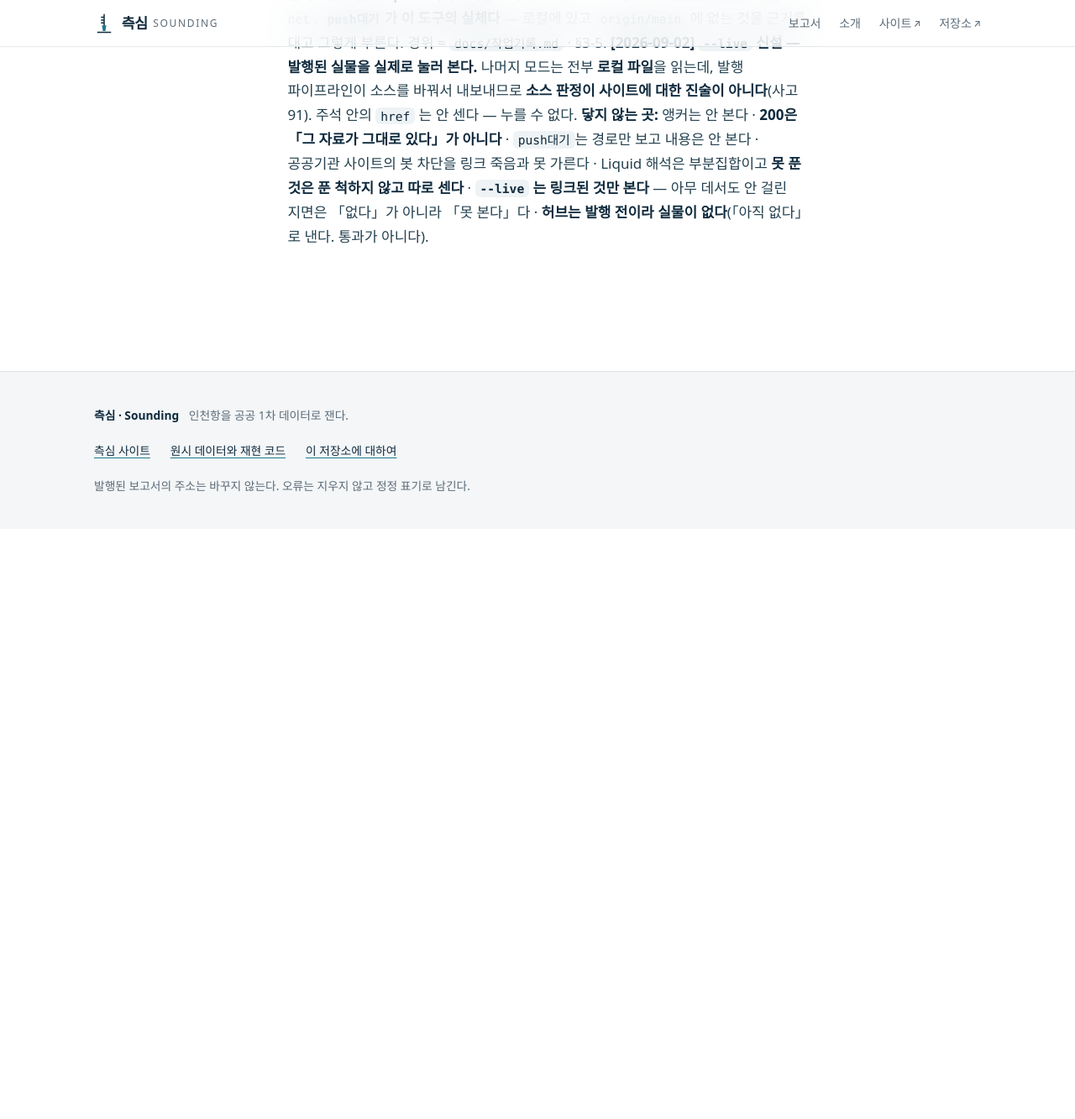
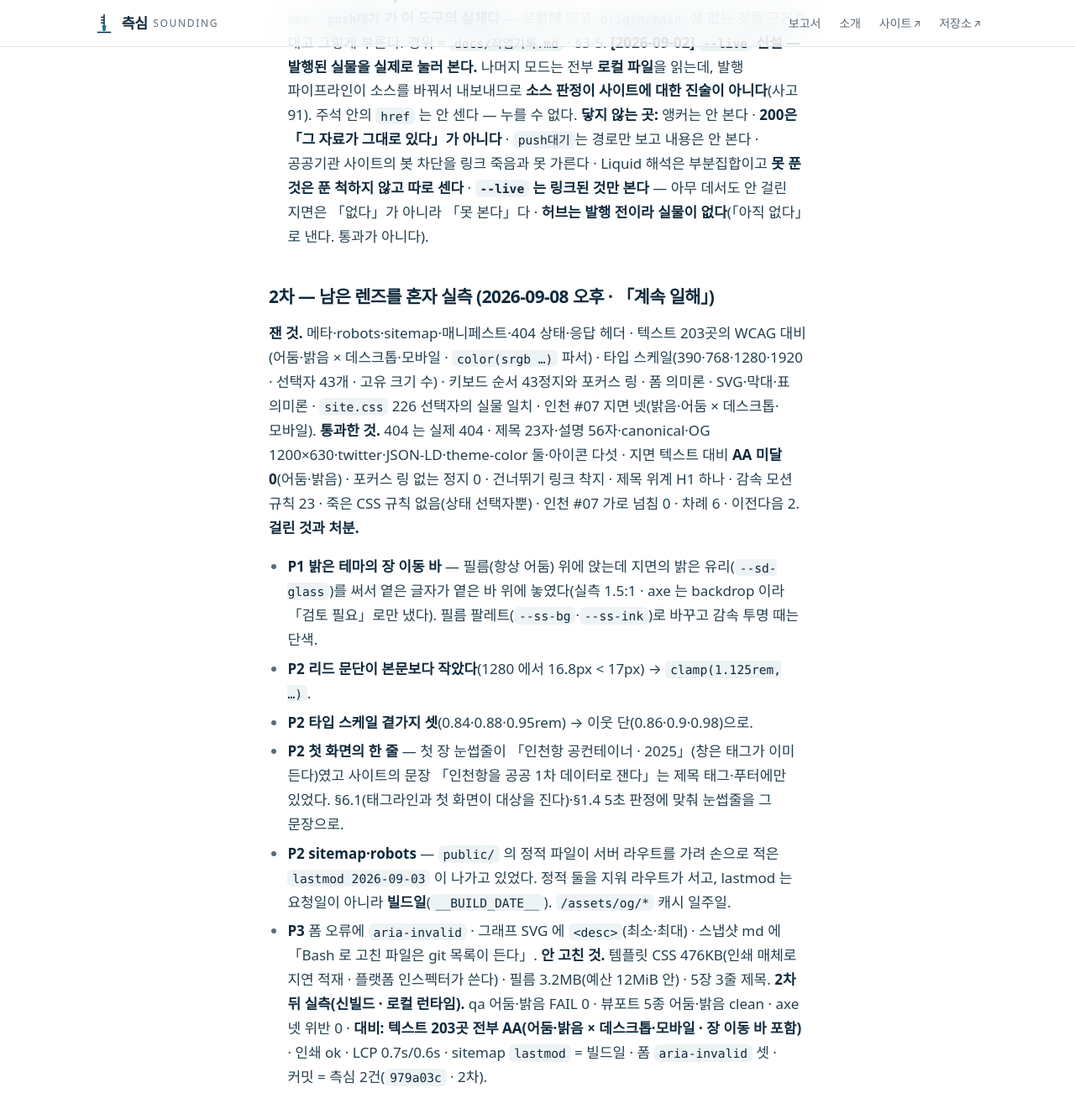
Before and after one commit to jisangj03-dev/incheon-port-analysis, a Jekyll site: the page built from docs/작업기록.md, in a window 1280 px wide and 1400 px high, scrolled down 67049 px. Shown: the top 1333 px of the window at 84% size. Built offline with Jekyll 4.4.1, drawn with Linux system fonts in a browser that asks for light colours; some web fonts are replaced; our own code applies the rules of GitHub Pages for plain Markdown files; before the commit the page ends 67679 px from its top, so only the background shows below that.

Commit message:
docs(작업기록·STATUS)·analysis(session_snapshot): 2차 실측 결과(대비 203곳 AA · 밝은 테마 장 이동 바) · 스냅샷 md 에 Bash 편집 안내
Co-Authored-By: Claude Fable 5.1 <noreply@anthropic.com>

```diff
--- a/analysis/session_snapshot.py
+++ b/analysis/session_snapshot.py
@@ -231,7 +231,7 @@ def render(snap, live=None):
         L.append(snap["report"])
     if snap.get("touched"):
         L.append("")
-        L.append("## 그 세션에서 편집 도구가 연 파일 (대화록 기준 · 최근 %d개까지)" % FILES_MAX)
+        L.append("## 그 세션에서 편집 도구가 연 파일 (대화록 기준 · 최근 %d개까지 · Bash 로 고친 파일은 여기 없고 아래 미커밋 목록이 든다)" % FILES_MAX)
         for f in snap["touched"]:
             L.append("- `%s`" % f)
     L.append("")
--- a/docs/작업기록.md
+++ b/docs/작업기록.md
@@ -1571,3 +1571,18 @@ STATUS 착수점 3)·4) 를 오늘 상태로 통째로 다시 썼다. 바뀐 판
   Liquid 해석은 부분집합이고 **못 푼 것은 푼 척하지 않고 따로 센다** ·
   **`--live` 는 링크된 것만 본다** — 아무 데서도 안 걸린 지면은 「없다」가 아니라 「못 본다」다 ·
   **허브는 발행 전이라 실물이 없다**(「아직 없다」로 낸다. 통과가 아니다).
+
+
+### 2차 — 남은 렌즈를 혼자 실측 (2026-09-08 오후 · 「계속 일해」)
+
+**잰 것.** 메타·robots·sitemap·매니페스트·404 상태·응답 헤더 · 텍스트 203곳의 WCAG 대비(어둠·밝음 × 데스크톱·모바일 · `color(srgb …)` 파서) · 타입 스케일(390·768·1280·1920 · 선택자 43개 · 고유 크기 수) · 키보드 순서 43정지와 포커스 링 · 폼 의미론 · SVG·막대·표 의미론 · `site.css` 226 선택자의 실물 일치 · 인천 #07 지면 넷(밝음·어둠 × 데스크톱·모바일).
+**통과한 것.** 404 는 실제 404 · 제목 23자·설명 56자·canonical·OG 1200×630·twitter·JSON-LD·theme-color 둘·아이콘 다섯 · 지면 텍스트 대비 **AA 미달 0**(어둠·밝음) · 포커스 링 없는 정지 0 · 건너뛰기 링크 착지 · 제목 위계 H1 하나 · 감속 모션 규칙 23 · 죽은 CSS 규칙 없음(상태 선택자뿐) · 인천 #07 가로 넘침 0 · 차례 6 · 이전다음 2.
+**걸린 것과 처분.**
+- **P1 밝은 테마의 장 이동 바** — 필름(항상 어둠) 위에 앉는데 지면의 밝은 유리(`--sd-glass`)를 써서 옅은 글자가 옅은 바 위에 놓였다(실측 1.5:1 · axe 는 backdrop 이라 「검토 필요」로만 냈다). 필름 팔레트(`--ss-bg`·`--ss-ink`)로 바꾸고 감속 투명 때는 단색.
+- **P2 리드 문단이 본문보다 작았다**(1280 에서 16.8px < 17px) → `clamp(1.125rem, …)`.
+- **P2 타입 스케일 곁가지 셋**(0.84·0.88·0.95rem) → 이웃 단(0.86·0.9·0.98)으로.
+- **P2 첫 화면의 한 줄** — 첫 장 눈썹줄이 「인천항 공컨테이너 · 2025」(창은 태그가 이미 든다)였고 사이트의 문장 「인천항을 공공 1차 데이터로 잰다」는 제목 태그·푸터에만 있었다. §6.1(태그라인과 첫 화면이 대상을 진다)·§1.4 5초 판정에 맞춰 눈썹줄을 그 문장으로.
+- **P2 sitemap·robots** — `public/` 의 정적 파일이 서버 라우트를 가려 손으로 적은 `lastmod 2026-09-03` 이 나가고 있었다. 정적 둘을 지워 라우트가 서고, lastmod 는 요청일이 아니라 **빌드일**(`__BUILD_DATE__`). `/assets/og/*` 캐시 일주일.
+- **P3** 폼 오류에 `aria-invalid` · 그래프 SVG 에 `<desc>`(최소·최대) · 스냅샷 md 에 「Bash 로 고친 파일은 git 목록이 든다」.
+**안 고친 것.** 템플릿 CSS 476KB(인쇄 매체로 지연 적재 · 플랫폼 인스펙터가 쓴다) · 필름 3.2MB(예산 12MiB 안) · 5장 3줄 제목.
+**2차 뒤 실측(신빌드 · 로컬 런타임).** qa 어둠·밝음 FAIL 0 · 뷰포트 5종 어둠·밝음 clean · axe 넷 위반 0 · **대비: 텍스트 203곳 전부 AA(어둠·밝음 × 데스크톱·모바일 · 장 이동 바 포함)** · 인쇄 ok · LCP 0.7s/0.6s · sitemap `lastmod` = 빌드일 · 폼 `aria-invalid` 셋 · 커밋 = 측심 2건(`979a03c` · 2차).
```
Also changed, not shown: docs/STATUS.md (+1 -1 lines).
